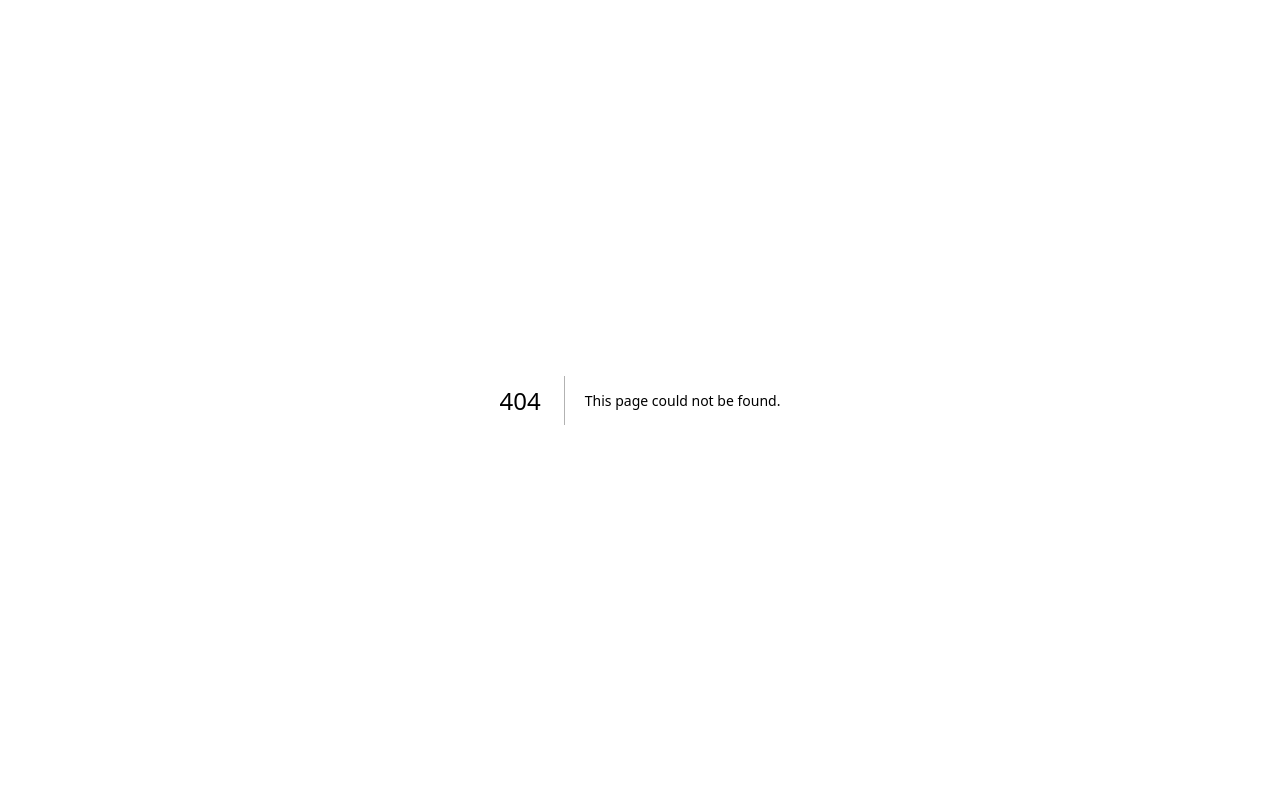
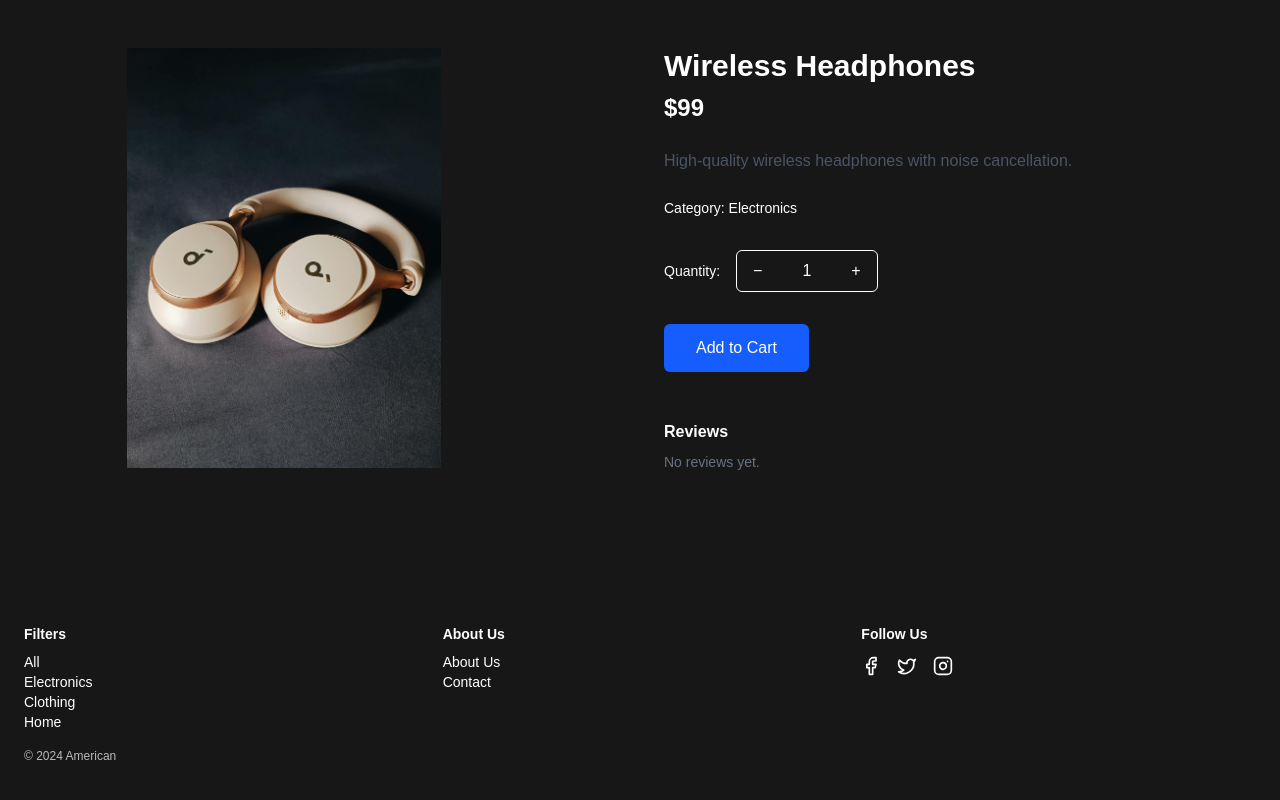
Before and after one commit to sujalahuja01/whatbytes-assignment, a Next.js app: page /product/1 in a window 1280 px wide. Before the commit this address had no page. Shown: the top 800 px of the page. Built offline with nearby package versions, Linux system fonts and the light colour scheme.

Commit message:
added product page

```diff
--- /dev/null
+++ b/app/product/[id]/page.tsx
@@ -0,0 +1,85 @@
+"use client";
+
+import { useParams } from "next/navigation";
+import { useState } from "react";
+import { products } from "@/data/products";
+import Image from "next/image";
+
+export default function ProductDetailPage() {
+  const { id } = useParams();
+  const product = products.find((p) => p.id === id);
+
+  const [quantity, setQuantity] = useState(1);
+
+  if (!product) {
+    return (
+      <div className="max-w-7xl mx-auto px-6 py-16">
+        <p className="text-gray-500 text-lg">Product not found.</p>
+      </div>
+    );
+  }
+
+  return (
+    <div className="max-w-7xl mx-auto px-6 py-12">
+      <div className="grid grid-cols-1 lg:grid-cols-2 gap-12">
+        {/* LEFT: Image */}
+        <div className="flex justify-center lg:justify-start">
+          <Image
+            src={product.image}
+            alt={product.title}
+            width={520}
+            height={520}
+            className="object-contain max-h-[420px]"
+            priority
+          />
+        </div>
+
+        {/* RIGHT: Details */}
+        <div className="flex flex-col">
+          <h1 className="text-3xl font-semibold mb-2">{product.title}</h1>
+
+          <p className="text-2xl font-bold mb-6">${product.price}</p>
+
+          <p className="text-gray-600 mb-6 leading-relaxed">
+            {product.description}
+          </p>
+
+          <p className="text-sm mb-8">
+            <span className="font-medium">Category:</span>{" "}
+            <span className="capitalize">{product.category}</span>
+          </p>
+
+          {/* Quantity */}
+          <div className="flex items-center gap-4 mb-8">
+            <span className="text-sm font-medium">Quantity:</span>
+            <div className="flex items-center border rounded-md">
+              <button
+                className="px-4 py-2"
+                onClick={() => setQuantity((q) => Math.max(1, q - 1))}
+              >
+                −
+              </button>
+              <span className="px-6">{quantity}</span>
+              <button
+                className="px-4 py-2"
+                onClick={() => setQuantity((q) => q + 1)}
+              >
+                +
+              </button>
+            </div>
+          </div>
+
+          <button className="bg-blue-600 hover:bg-blue-500 text-white px-8 py-3 rounded-md w-fit">
+            Add to Cart
+          </button>
+
+          {/* Reviews */}
+          <div className="mt-12">
+            <h3 className="font-semibold mb-2">Reviews</h3>
+            <p className="text-sm text-gray-500">No reviews yet.</p>
+          </div>
+        </div>
+      </div>
+    </div>
+  );
+}
--- a/components/ProductCard.tsx
+++ b/components/ProductCard.tsx
@@ -1,4 +1,5 @@
 import { Product } from "@/data/products";
+import Link from "next/link";
 
 type Props = {
   product: Product;
@@ -6,6 +7,7 @@ type Props = {
 
 export default function ProductCard({ product }: Props) {
   return (
+    <Link href={`/product/${product.id}`}>
       <div className="bg-white rounded-xl shadow-md p-4 flex flex-col">
         <img
           src={product.image}
@@ -20,5 +22,6 @@ export default function ProductCard({ product }: Props) {
           Add to Cart
         </button>
       </div>
+    </Link>
   );
 }
--- /dev/null
+++ b/tailwind.config.ts
@@ -0,0 +1,11 @@
+import type { Config } from "tailwindcss";
+
+const config: Config = {
+  content: ["./**/*.{js,ts,jsx,tsx}"],
+  theme: {
+    extend: {},
+  },
+  plugins: [],
+};
+
+export default config;
```
Lines whose indentation alone changed are shown as unchanged.
